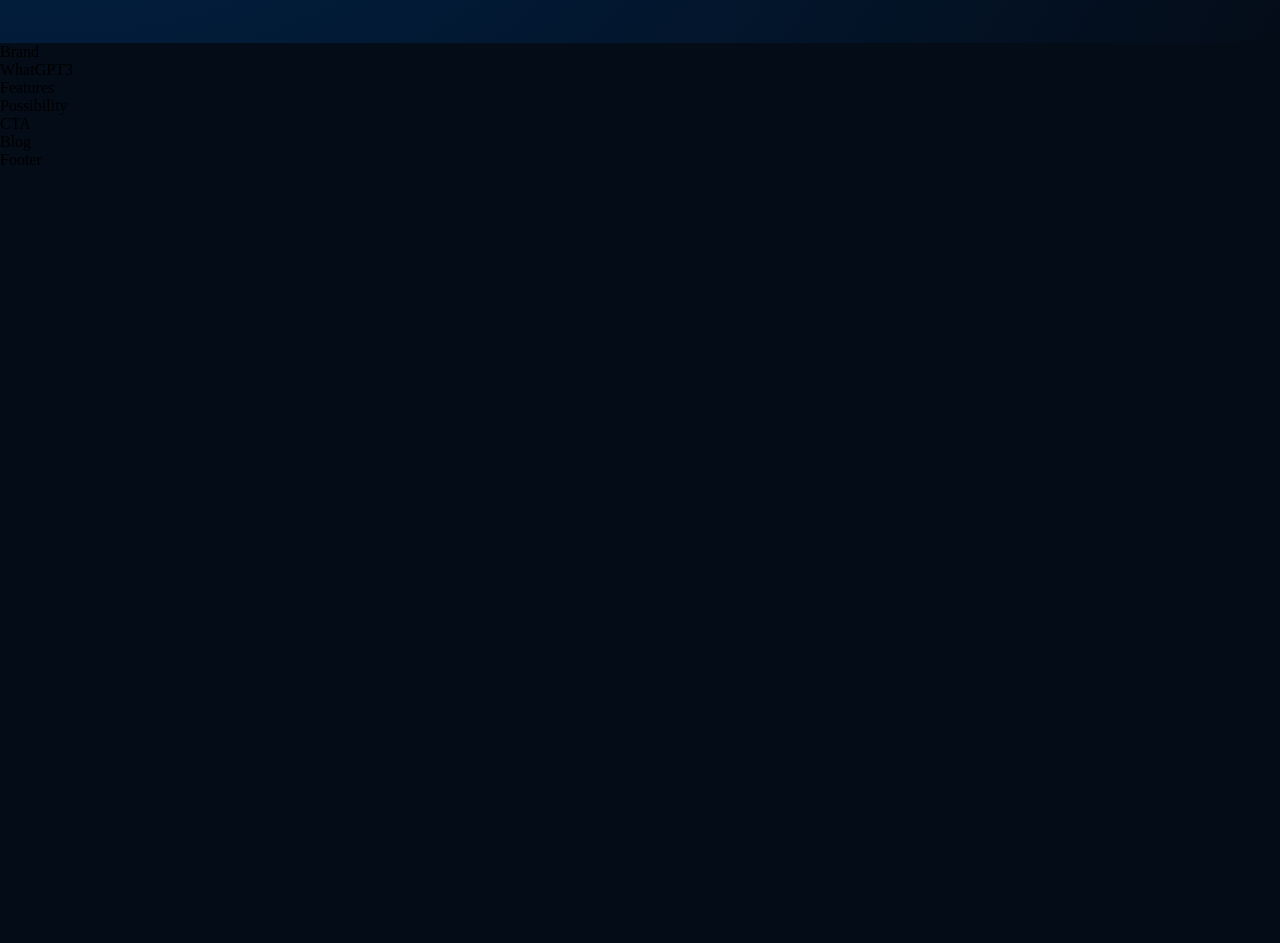
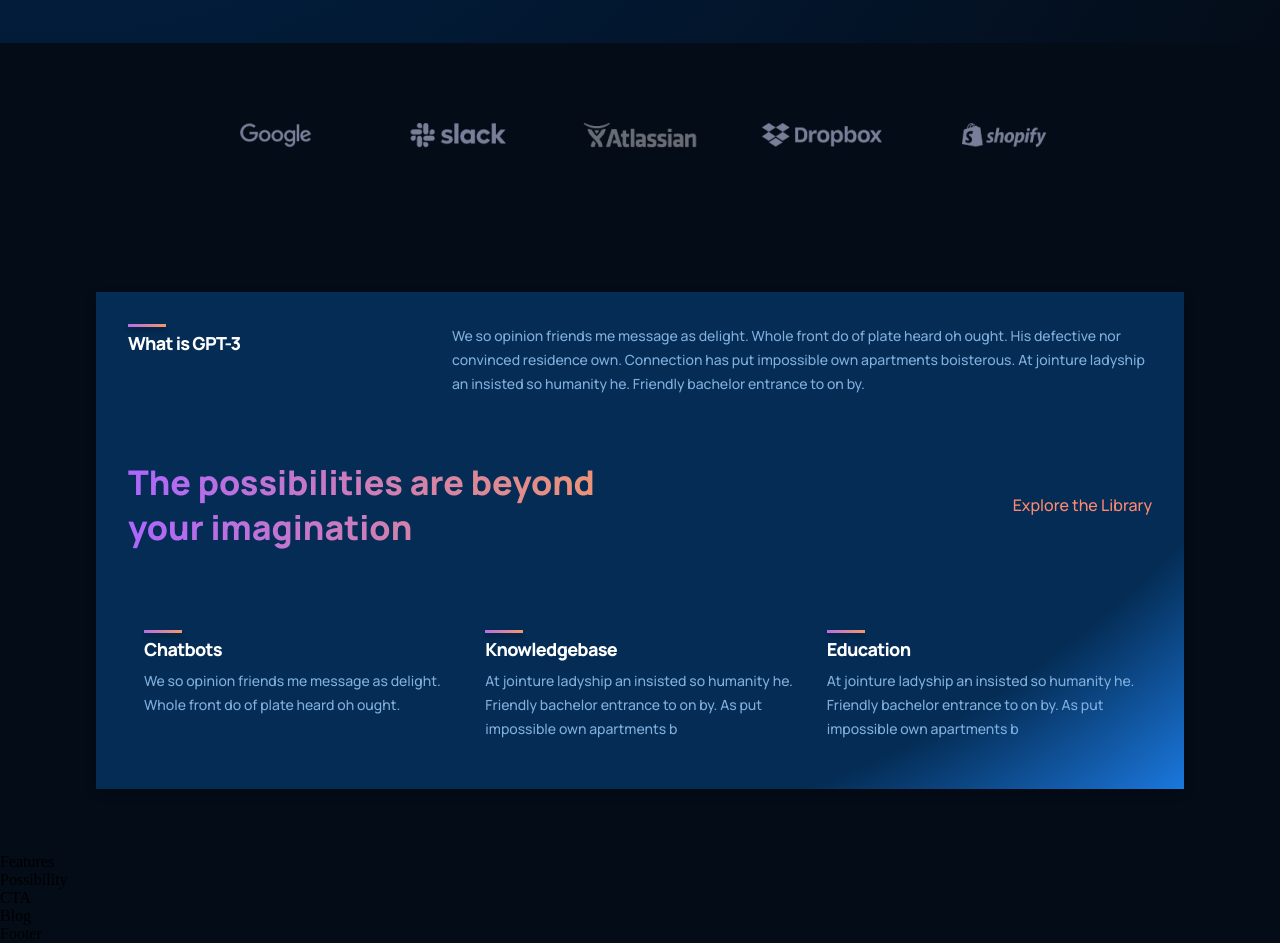
Before and after one commit to andregodinez97/react-app-gpt3-website, a React (Create React App) app: page / in a window 1280 px wide. Shown: the part 800-1743 px from the top of the page. Before the commit the page ends 969 px from the top, so only its background shows below. Built offline with nearby package versions, Linux system fonts and the light colour scheme.

Commit message:
Implement What Gpt 3 section

```diff
--- a/src/components/brand/Brand.jsx
+++ b/src/components/brand/Brand.jsx
@@ -1,10 +1,25 @@
-import React from 'react'
-import './brand.css'
+import React from 'react';
+import { google, slack, atlassian, dropbox, shopify } from './imports';
+import './brand.css';
 
-const Brand = () => {
-    return (
-        <div>Brand</div>
-    )
-}
+const Brand = () => (
+  <div className="gpt3__brand section__padding">
+    <div>
+      <img src={google} alt="google" />
+    </div>
+    <div>
+      <img src={slack} alt="slack" />
+    </div>
+    <div>
+      <img src={atlassian} alt="atlassian" />
+    </div>
+    <div>
+      <img src={dropbox} alt="dropbox" />
+    </div>
+    <div>
+      <img src={shopify} alt="shopify" />
+    </div>
+  </div>
+);
 
-export default Brand
+export default Brand;
--- a/src/components/brand/brand.css
+++ b/src/components/brand/brand.css
@@ -0,0 +1,17 @@
+.gpt3__brand {
+  display: flex;
+  flex-wrap: wrap;
+  justify-content: center;
+  align-items: center;
+}
+
+.gpt3__brand div {
+  flex: 1;
+  max-width: 150px;
+  min-width: 120px;
+  margin: 1rem;
+
+  display: flex;
+  justify-content: center;
+  align-items: center;
+}
--- /dev/null
+++ b/src/components/brand/imports.js
@@ -0,0 +1,13 @@
+import google from '../../assets/google.png';
+import slack from '../../assets/slack.png';
+import atlassian from '../../assets/atlassian.png';
+import dropbox from '../../assets/dropbox.png';
+import shopify from '../../assets/shopify.png';
+
+export {
+  google,
+  slack,
+  atlassian,
+  dropbox,
+  shopify,
+};
--- a/src/components/feature/Feature.jsx
+++ b/src/components/feature/Feature.jsx
@@ -1,10 +1,16 @@
-import React from 'react'
-import './feature.css'
+import React from 'react';
+import './feature.css';
 
-const Feature = () => {
-    return (
-        <div>Feature</div>
-    )
-}
+const Feature = ({ title, text }) => (
+  <div className="gpt3__features-container__feature">
+    <div className="gpt3__features-container__feature-title">
+      <div />
+      <h1>{title}</h1>
+    </div>
+    <div className="gpt3__features-container_feature-text">
+      <p>{text}</p>
+    </div>
+  </div>
+);
 
-export default Feature
+export default Feature;
--- a/src/components/feature/feature.css
+++ b/src/components/feature/feature.css
@@ -0,0 +1,62 @@
+.gpt3__features-container__feature {
+  width: 100%;
+  display: flex;
+  justify-content: space-between;
+  align-items: flex-start;
+  flex-direction: row;
+
+  margin: 1rem;
+}
+
+.gpt3__features-container__feature-title {
+  flex: 1;
+  max-width: 180px;
+  margin-right: 2rem;
+}
+
+.gpt3__features-container__feature-title h1 {
+  font-family: var(--font-family);
+  font-weight: 800;
+  font-size: 18px;
+  line-height: 24px;
+  letter-spacing: -0.04em;
+  color: #fff;
+}
+
+.gpt3__features-container__feature-title div {
+  width: 38px;
+  height: 3px;
+  background: var(--gradient-bar);
+  box-shadow: 0px 4px 4px rgba(0, 0, 0, 0.25);
+  margin-bottom: 0.25rem;
+}
+
+.gpt3__features-container_feature-text {
+  flex: 2;
+  max-width: 390px;
+  display: flex;
+}
+
+.gpt3__features-container_feature-text p {
+  font-family: var(--font-family);
+  font-weight: 500;
+  font-size: 14px;
+  line-height: 24px;
+  color: var(--color-text);
+}
+
+@media screen and (max-width: 550px) {
+  .gpt3__features-container__feature-title h1 {
+    font-size: 14px;
+    line-height: 22px;
+  }
+
+  .gpt3__features-container_feature-text p {
+    font-size: 12px;
+    line-height: 20px;
+  }
+
+  .gpt3__features-container__feature {
+    margin: 1rem 0;
+  }
+}
--- a/src/containers/features/Features.jsx
+++ b/src/containers/features/Features.jsx
@@ -1,10 +1,6 @@
-import React from 'react'
-import './features.css'
+import React from 'react';
+import './features.css';
 
-const Features = () => {
-    return (
-        <div>Features</div>
-    )
-}
+const Features = () => <div>Features</div>;
 
-export default Features
+export default Features;
--- a/src/containers/whatGPT3/WhatGPT3.jsx
+++ b/src/containers/whatGPT3/WhatGPT3.jsx
@@ -1,10 +1,38 @@
-import React from 'react'
-import './whatgpt3.css'
+import React from 'react';
+import { Feature } from '../../components';
+import './whatgpt3.css';
 
 const WhatGPT3 = () => {
-    return (
-        <div>WhatGPT3</div>
-    )
-}
+  return (
+    <div className="gpt3__whatgpt3 section__margin" id="wgpt3">
+      <div className="gpt3__whatgpt3-feature">
+        <Feature
+          title="What is GPT-3"
+          text="We so opinion friends me message as delight. Whole front do of plate heard oh ought. His defective nor convinced residence own. Connection has put impossible own apartments boisterous. At jointure ladyship an insisted so humanity he. Friendly bachelor entrance to on by."
+        />
+      </div>
+      <div className="gpt3__whatgpt3-heading">
+        <h1 className="gradient__text">
+          The possibilities are beyond your imagination
+        </h1>
+        <p>Explore the Library</p>
+      </div>
+      <div className="gpt3__whatgpt3-container">
+        <Feature
+          title="Chatbots"
+          text="We so opinion friends me message as delight. Whole front do of plate heard oh ought."
+        />
+        <Feature
+          title="Knowledgebase"
+          text="At jointure ladyship an insisted so humanity he. Friendly bachelor entrance to on by. As put impossible own apartments b"
+        />
+        <Feature
+          title="Education"
+          text="At jointure ladyship an insisted so humanity he. Friendly bachelor entrance to on by. As put impossible own apartments b"
+        />
+      </div>
+    </div>
+  );
+};
 
-export default WhatGPT3
+export default WhatGPT3;
--- a/src/containers/whatGPT3/whatgpt3.css
+++ b/src/containers/whatGPT3/whatgpt3.css
@@ -0,0 +1,148 @@
+.gpt3__whatgpt3 {
+  display: flex;
+  flex-direction: column;
+
+  padding: 2rem;
+  background: var(--color-footer);
+
+  /* ff 3.6+ */
+  background: -moz-radial-gradient(
+    circle at 30% -100%,
+    #042c54 25%,
+    rgba(4, 44, 84, 1) 85%,
+    rgba(27, 120, 222, 1) 100%
+  );
+
+  /* safari 5.1+,chrome 10+ */
+  background: -webkit-radial-gradient(
+    circle at 30% -100%,
+    #042c54 25%,
+    rgba(4, 44, 84, 1) 85%,
+    rgba(27, 120, 222, 1) 100%
+  );
+
+  /* opera 11.10+ */
+  background: -o-radial-gradient(
+    circle at 30% -100%,
+    #042c54 25%,
+    rgba(4, 44, 84, 1) 85%,
+    rgba(27, 120, 222, 1) 100%
+  );
+
+  /* ie 10+ */
+  background: -ms-radial-gradient(
+    circle at 30% -100%,
+    #042c54 25%,
+    rgba(4, 44, 84, 1) 85%,
+    rgba(27, 120, 222, 1) 100%
+  );
+
+  /* global 92%+ browsers support */
+  background: radial-gradient(
+    circle at 30% -100%,
+    #042c54 25%,
+    rgba(4, 44, 84, 1) 85%,
+    rgba(27, 120, 222, 1) 100%
+  );
+
+  filter: drop-shadow(0px 4px 4px rgba(0, 0, 0, 0.25));
+}
+
+.gpt3__whatgpt3-feature {
+  display: flex;
+}
+
+/* Customizing feature component as per needs */
+.gpt3__whatgpt3-feature .gpt3__features-container__feature {
+  margin: 0;
+}
+
+/* Customizing feature component as per needs */
+.gpt3__whatgpt3-feature .gpt3__features-container_feature-text {
+  max-width: 700px;
+}
+
+.gpt3__whatgpt3-heading {
+  display: flex;
+  flex-direction: row;
+  justify-content: space-between;
+  align-items: center;
+
+  margin: 4rem 0 2rem;
+}
+
+.gpt3__whatgpt3-heading h1 {
+  font-size: 34px;
+  line-height: 45px;
+  font-weight: 800;
+  font-family: var(--font-family);
+  max-width: 510px;
+}
+
+.gpt3__whatgpt3-heading p {
+  font-family: var(--font-family);
+  font-weight: 500;
+  font-size: 16px;
+  line-height: 30px;
+  color: var(--color-subtext);
+  cursor: pointer;
+}
+
+.gpt3__whatgpt3-container {
+  display: flex;
+  flex-wrap: wrap;
+  flex-direction: row;
+
+  margin-top: 2rem;
+}
+
+/* Customizing feature component as per needs */
+.gpt3__whatgpt3-container .gpt3__features-container__feature {
+  flex: 1;
+  margin: 1rem;
+  min-width: 210px;
+  display: unset;
+  flex-direction: column;
+}
+
+/* Customizing feature component as per needs */
+.gpt3__whatgpt3-container .gpt3__features-container_feature-text {
+  margin-top: 0.5rem;
+}
+
+@media screen and (max-width: 850px) {
+  .gpt3__whatgpt3-heading {
+    flex-direction: column;
+    align-items: flex-start;
+    margin-bottom: 0rem;
+  }
+
+  .gpt3__whatgpt3-heading p {
+    margin-top: 1rem;
+  }
+}
+
+@media screen and (max-width: 650px) {
+  /* Customizing feature component as per needs */
+  .gpt3__whatgpt3-feature .gpt3__features-container__feature {
+    flex-direction: column;
+  }
+
+  /* Customizing feature component as per needs */
+  .gpt3__whatgpt3-feature .gpt3__features-container_feature-text {
+    margin-top: 0.5rem;
+  }
+
+  .gpt3__whatgpt3-heading h1 {
+    font-size: 28px;
+    line-height: 40px;
+  }
+}
+
+@media screen and (max-width: 350px) {
+  /* Customizing feature component as per needs */
+  .gpt3__whatgpt3-container .gpt3__features-container__feature {
+    margin: 1rem 0;
+    min-width: 100%;
+  }
+}
```
